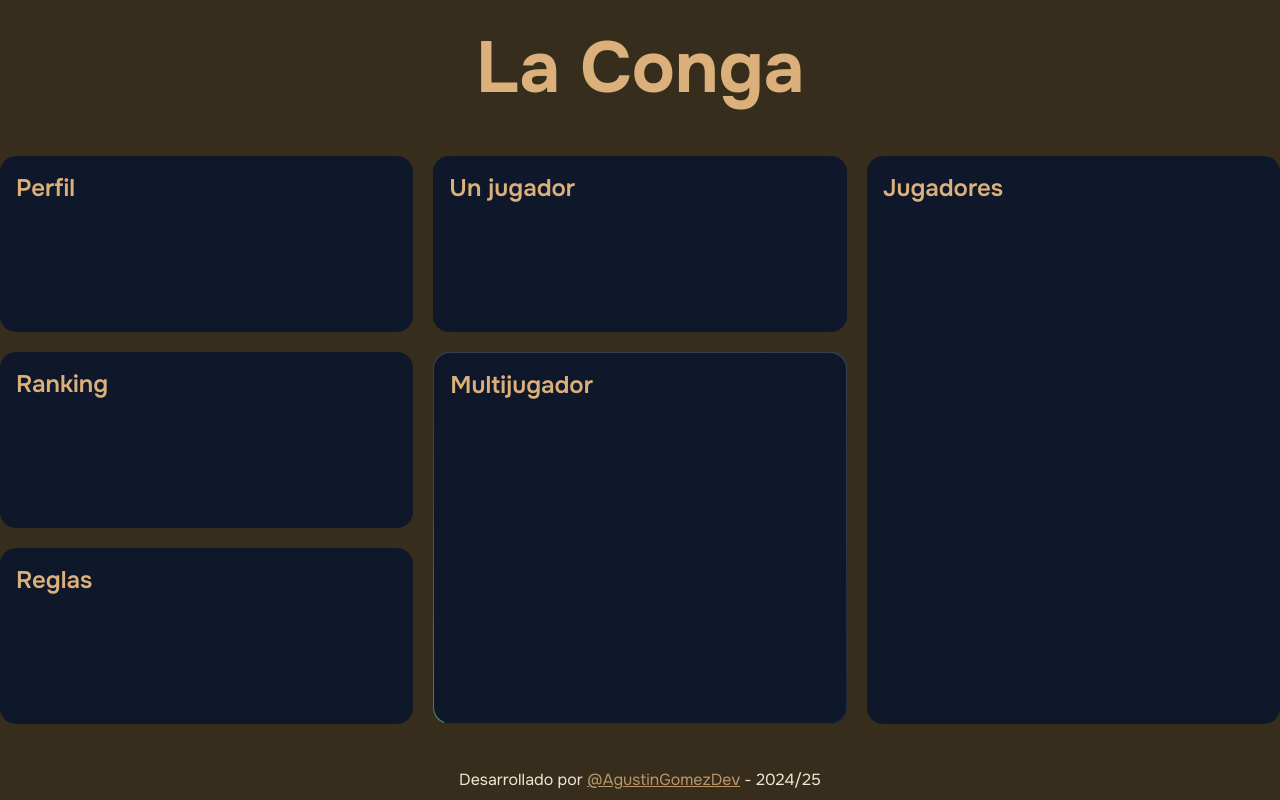
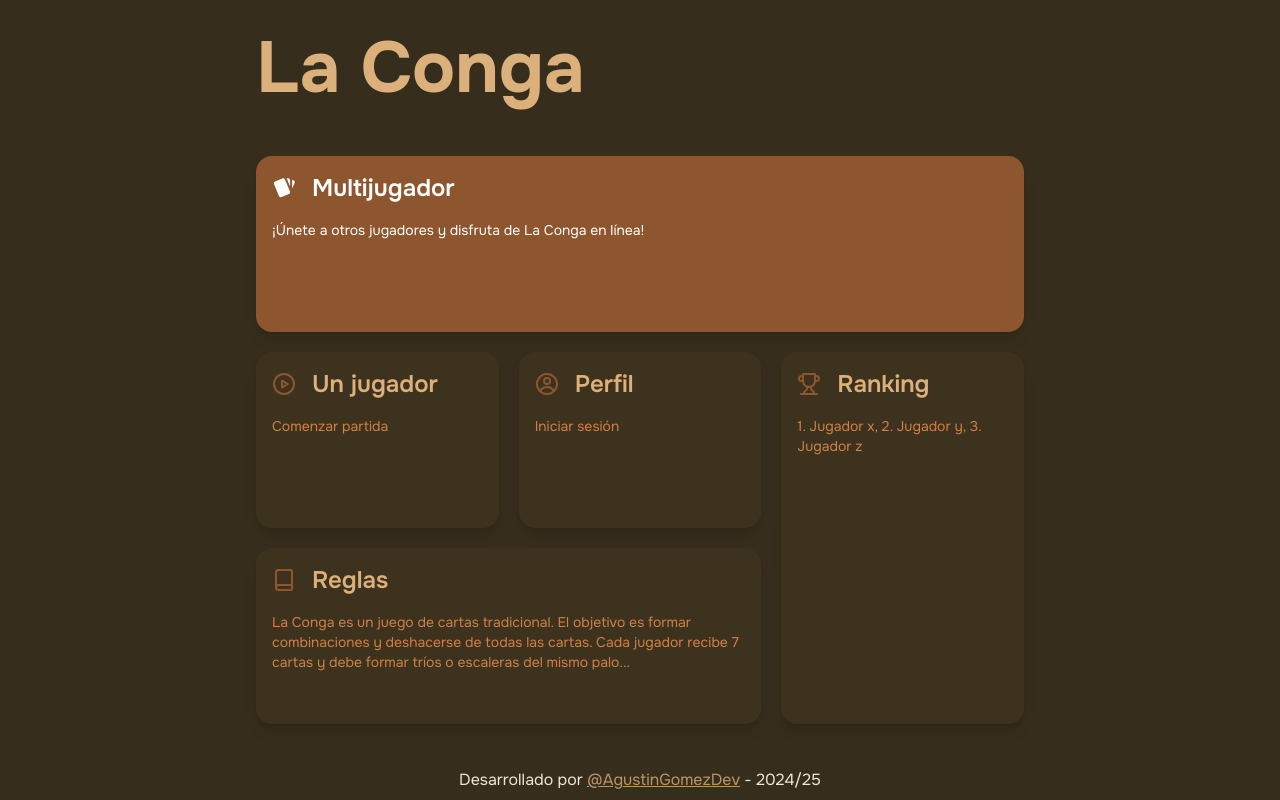
Before and after one commit to AgustinGomezDev/conga, a Next.js app: page / in a window 1280 px wide. Built offline with nearby package versions, Linux system fonts and the light colour scheme.

Commit message:
style homepage

```diff
--- a/app/page.tsx
+++ b/app/page.tsx
@@ -2,8 +2,8 @@ import Bento from '@/components/Bento'
 
 const page = () => {
     return (
-        <main className=''>
-            <h1 className="text-7xl font-bold text-center py-8">La Conga</h1>
+        <main className='bg-background container mx-auto px-64'>
+            <h1 className="text-7xl font-bold py-8">La Conga</h1>
             <Bento />
         </main>
     )
--- a/components/Bento.tsx
+++ b/components/Bento.tsx
@@ -1,85 +1,90 @@
 import Link from "next/link"
 import MultiplayerCard from "./MultiplayerCard"
+import { ProfileIcon } from "@/assets/icons/ui/ProfileIcon"
+import { PlayersIcon } from "@/assets/icons/ui/PlayersIcon"
+import { RankingIcon } from "@/assets/icons/ui/RankingIcon"
+import { RulesIcon } from "@/assets/icons/ui/RulesIcon"
+import { SingleplayerIcon } from "@/assets/icons/ui/SingleplayerIcon"
 
 const CARDS = [
     {
         id: 1,
         title: "Un jugador",
+        description: "Comenzar partida",
         link: "/partida-solitaria",
         border: false,
-        icon: "",
-        colStart: 2,
-        colEnd: 3,
-        rowStart: 1,
-        rowEnd: 2
+        icon: SingleplayerIcon,
+        // colStart: 1,
+        // colEnd: 3,
+        // rowStart: 2,
+        // rowEnd: 2
+
     },
     {
         id: 2,
         title: "Perfil",
+        description: "Iniciar sesión",
         link: "/perfil",
         border: false,
-        icon: "",
-        colStart: 1,
-        colEnd: 2,
-        rowStart: 1,
-        rowEnd: 2
+        icon: ProfileIcon,
+
     },
-    {
-        id: 3,
-        title: "Jugadores",
-        link: "/jugadores",
-        border: false,
-        icon: "",
-        colStart: 3,
-        colEnd: 4,
-        rowStart: 1,
-        rowEnd: 4
-    },
+    // {
+    //     id: 3,
+    //     title: "Jugadores",
+    //     description: "",
+    //     link: "/jugadores",
+    //     border: false,
+    //     icon: PlayersIcon,
+
+    // },
     {
         id: 4,
         title: "Multijugador",
+        description: "¡Únete a otros jugadores y disfruta de La Conga en línea!",
         link: "/partida/",
         modal: true,
         border: true,
-        icon: "",
-        colStart: 2,
-        colEnd: 3,
+        colStart: 1,
+        colEnd: 4,
+        rowStart: 1,
+        rowEnd: 1
+    },
+    {
+        id: 5,
+        title: "Ranking",
+        description: "1. Jugador x, 2. Jugador y, 3. Jugador z",
+        link: "/ranking",
+        border: false,
+        icon: RankingIcon,
+        colStart: 3,
+        colEnd: 4,
         rowStart: 2,
         rowEnd: 4
     },
     {
-        id: 5,
-        title: "Ranking",
-        link: "/ranking",
-        border: false,
-        icon: "",
-        colStart: 1,
-        colEnd: 2,
-        rowStart: 2,
-        rowEnd: 3
-    },
-    {
         id: 6,
         title: "Reglas",
+        description: "La Conga es un juego de cartas tradicional. El objetivo es formar combinaciones y deshacerse de todas las cartas. Cada jugador recibe 7 cartas y debe formar tríos o escaleras del mismo palo...",
         link: "/reglas",
         border: false,
-        icon: "",
+        icon: RulesIcon,
         colStart: 1,
-        colEnd: 2,
+        colEnd: 3,
         rowStart: 3,
-        rowEnd: 4
+        rowEnd: 3
     },
 ]
 
 const Bento = () => {
     return (
-        <div className="grid  grid-cols-3 grid-rows-3 gap-5 container mx-auto mt-5">
+        <div className="grid grid-cols-3 grid-rows-3 gap-5 mt-5">
             {CARDS.map((card) => (
                 !card.modal ?
                     <Link
                         href={card.link}
                         key={card.id}
-                        className={`rounded-2xl bg-muted min-h-44 p-4 ${card.border ? 'bento-card' : 'bg-slate-900 hover:bg-slate-800 transition-colors'}`}
+                        className={`rounded-2xl shadow-lg min-h-44 p-4 bg-card hover:scale-105 transition-transform`}
                         style={{
                             gridColumnStart: card.colStart,
                             gridColumnEnd: card.colEnd,
@@ -87,8 +92,12 @@ const Bento = () => {
                             gridRowEnd: card.rowEnd,
                         }}
                     >
-                        <div className={`${card.border && 'bento-content p-4'} flex gap-3`}>
-                            <span className="text-2xl font-semibold">{card.title}</span>
+                        <div className="flex flex-col gap-4">
+                            <div className="flex gap-4 items-center">
+                                {card.icon && <card.icon className="size-6 text-accent" />}
+                                <span className="text-2xl font-semibold">{card.title}</span>
+                            </div>
+                            <p className="text-sm text-foregroundSecondary">{card.description}</p>
                         </div>
                     </Link>
                     :
@@ -96,9 +105,9 @@ const Bento = () => {
                         key={card.id}
                         id={card.id}
                         title={card.title}
+                        description={card.description}
                         link={card.link}
                         border={card.border}
-                        icon={card.icon}
                         colStart={card.colStart}
                         colEnd={card.colEnd}
                         rowStart={card.rowStart}
--- a/components/MultiplayerCard.tsx
+++ b/components/MultiplayerCard.tsx
@@ -11,13 +11,14 @@ import {
 } from "@/components/ui/dialog"
 import { Button } from "@/components/ui/button";
 import Link from "next/link";
+import { MultiplayerIcon } from "@/assets/icons/ui/MultiplayerIcon";
 
 type MultiplayerCardProps = {
     id: number;
     title: string;
+    description: string;
     link: string;
     border: boolean;
-    icon: string;
     colStart: number;
     colEnd: number;
     rowStart: number;
@@ -28,8 +29,7 @@ type MultiplayerCardProps = {
 const MultiplayerCard: React.FC<MultiplayerCardProps> = (card) => {
     return (
         <div
-            className={`rounded-2xl bg-muted min-h-44 p-4 cursor-pointer ${card.border ? 'bento-card' : 'bg-slate-900 hover:bg-slate-800 transition-colors'
-                }`}
+            className={`rounded-2xl bg-accent hover:scale-105 transition-transform shadow-lg min-h-44 p-4 cursor-pointer relative`}
             style={{
                 gridColumnStart: card.colStart,
                 gridColumnEnd: card.colEnd,
@@ -39,18 +39,19 @@ const MultiplayerCard: React.FC<MultiplayerCardProps> = (card) => {
         >
             <Dialog>
                 <DialogTrigger>
-                    <div
-                        className="w-full h-full flex flex-col justify-center items-start"
-                    >
-                        <div
-                            className={`${card.border ? 'bento-content p-4' : ''
-                                } flex gap-3`}
-                        >
-                            <span className="text-2xl font-semibold">{card.title}</span>
+                    <div className=" absolute top-0 w-full h-full">
+                        <div className="flex flex-col justify-center items-start py-4">
+                            <div className="text-white flex flex-col gap-4 ">
+                                <div className="flex items-center gap-4">
+                                    <MultiplayerIcon className="size-6" />
+                                    <span className="text-2xl font-semibold">{card.title}</span>
+                                </div>
+                                <p className="text-sm">{card.description}</p>
+                            </div>
                         </div>
                     </div>
                 </DialogTrigger>
-                <DialogContent className="bg-slate-800 border-slate-600">
+                <DialogContent className="bg-card border-accent">
                     <DialogHeader>
                         <DialogTitle>¿Cuántas personas van a jugar?</DialogTitle>
                         <DialogDescription>
@@ -59,25 +60,25 @@ const MultiplayerCard: React.FC<MultiplayerCardProps> = (card) => {
                     </DialogHeader>
                     <div className="flex flex-wrap gap-2">
                         <Link href={card.link + '2'}>
-                            <Button variant='ghost' className="text-xl hover:bg-slate-600">2</Button>
+                            <Button variant='ghost' className="text-xl hover:text-foregroundSecondary hover:bg-accent">2</Button>
                         </Link>
                         <Link href={card.link + '3'}>
-                            <Button variant='ghost' className="text-xl hover:bg-slate-600">3</Button>
+                            <Button variant='ghost' className="text-xl hover:text-foregroundSecondary hover:bg-accent">3</Button>
                         </Link>
                         <Link href={card.link + '4'}>
-                            <Button variant='ghost' className="text-xl hover:bg-slate-600">4</Button>
+                            <Button variant='ghost' className="text-xl hover:text-foregroundSecondary hover:bg-accent">4</Button>
                         </Link>
                         <Link href={card.link + '5'}>
-                            <Button variant='ghost' className="text-xl hover:bg-slate-600">5</Button>
+                            <Button variant='ghost' className="text-xl hover:text-foregroundSecondary hover:bg-accent">5</Button>
                         </Link>
                         <Link href={card.link + '6'}>
-                            <Button variant='ghost' className="text-xl hover:bg-slate-600">6</Button>
+                            <Button variant='ghost' className="text-xl hover:text-foregroundSecondary hover:bg-accent">6</Button>
                         </Link>
                         <Link href={card.link + '7'}>
-                            <Button variant='ghost' className="text-xl hover:bg-slate-600">7</Button>
+                            <Button variant='ghost' className="text-xl hover:text-foregroundSecondary hover:bg-accent">7</Button>
                         </Link>
                         <Link href={card.link + '8'}>
-                            <Button variant='ghost' className="text-xl hover:bg-slate-600">8</Button>
+                            <Button variant='ghost' className="text-xl hover:text-foregroundSecondary hover:bg-accent">8</Button>
                         </Link>
                     </div>
                 </DialogContent>
```
